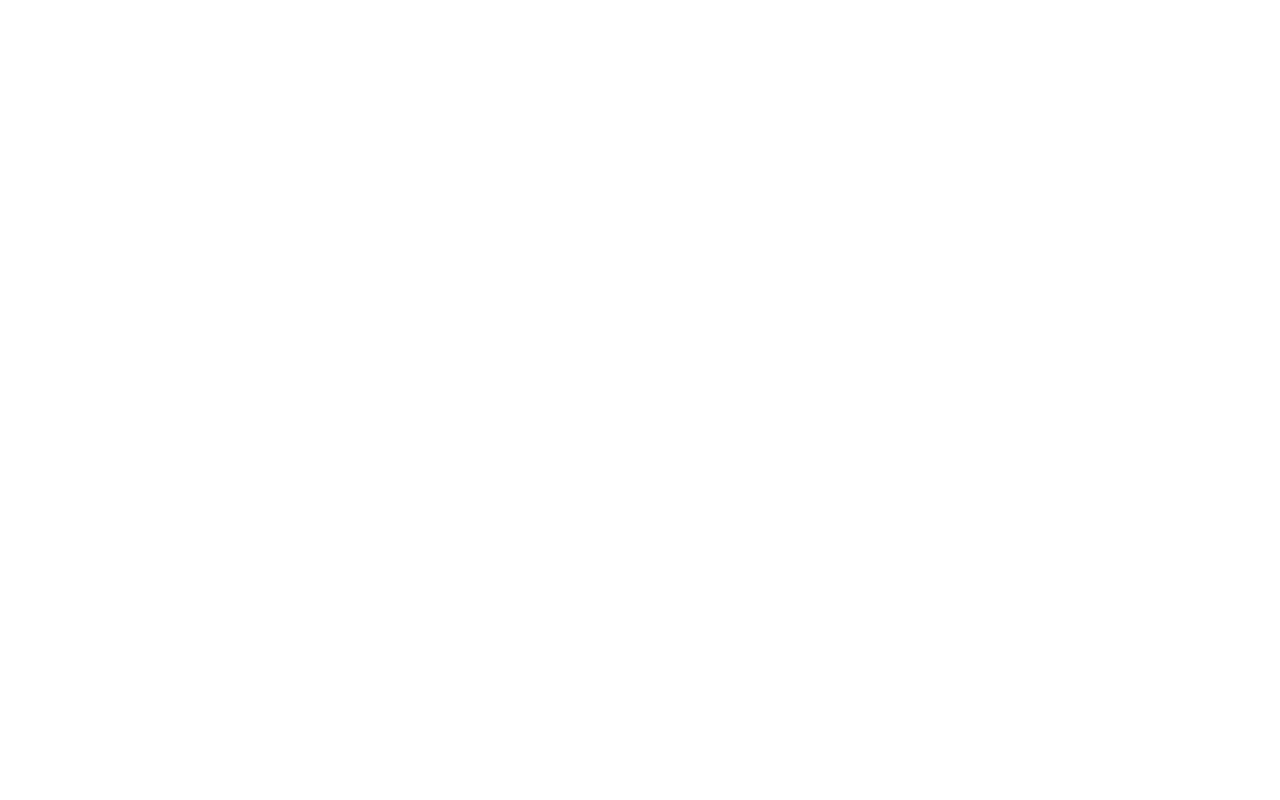
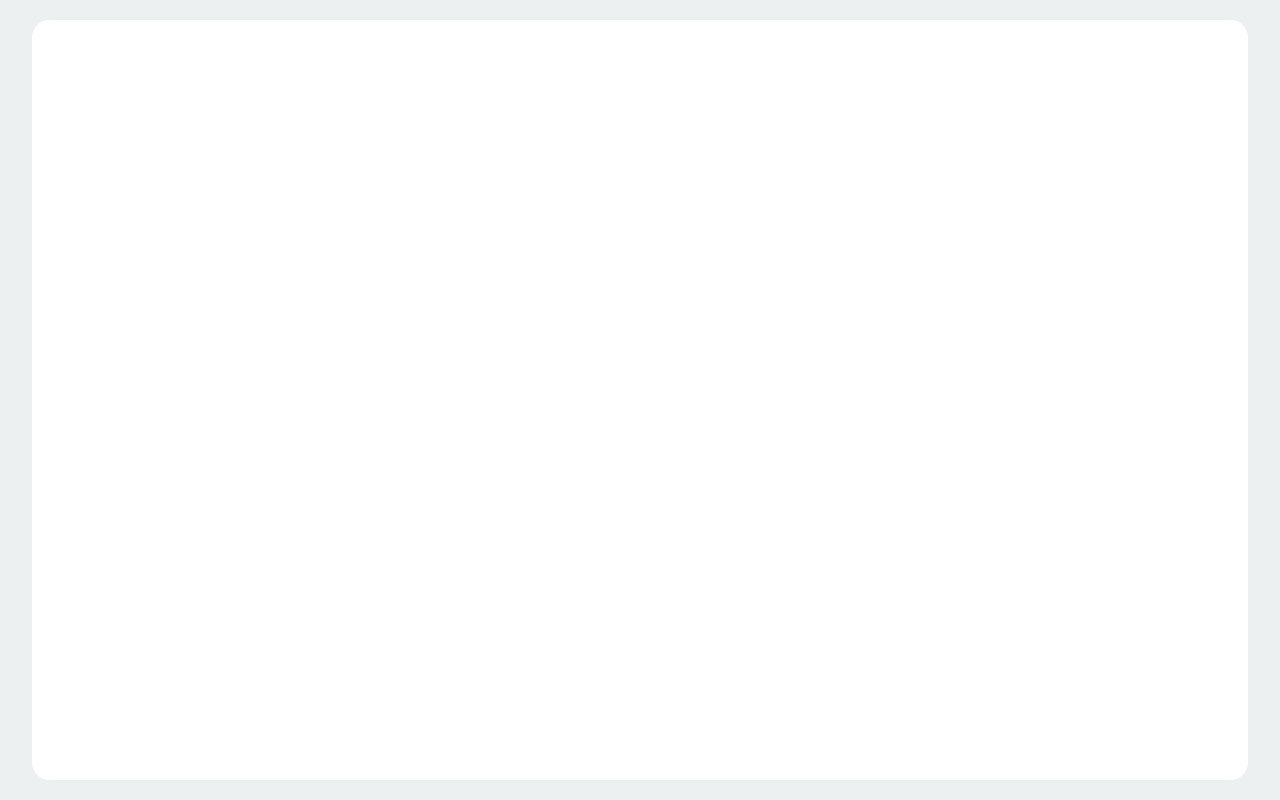
Before and after one commit to drjbrn/online-book-store, a website built with webpack: page src/index.html in a window 1280 px wide. Built offline with nearby package versions, Linux system fonts and the light colour scheme.

Commit message:
feat: add store grid

```diff
--- a/src/index.html
+++ b/src/index.html
@@ -7,6 +7,10 @@
   <title>Online Store</title>
 </head>
 <body>
-
+  <div class="container">
+    <header class="header"></header>
+    <main class="main" id="main"></main>
+    <footer class="footer"></footer>
+  </div>
 </body>
 </html>
--- a/src/style/_style.scss
+++ b/src/style/_style.scss
@@ -1,4 +1,29 @@
-.title {
-  font-size: 100px;
-  color: black;
+:root{
+  box-sizing: border-box;
+  @media screen and ( max-width:  800px){
+    font-size: calc(1vw + .5em);
+  }
 }
+*,
+*::after,
+*::before{
+    box-sizing: inherit;
+}
+body{
+    user-select: none;
+    font-family: sans-serif;
+    background-color: #ecf0f1;
+    padding: 2.5vh 0;
+    font-family: sans-serif;
+}
+.container{
+    display: flex;
+    flex-direction: column;
+    justify-content: space-between;
+    width: 95vw;
+    min-height: 95vh;
+    background-color: #fff;
+    padding: 1.5em 3.5em;
+    border-radius: 1.1em;
+    margin: 0 auto;
+}
```
